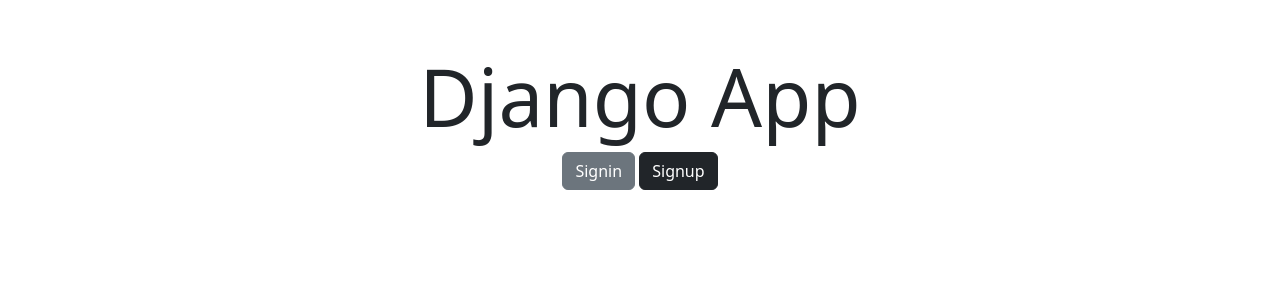
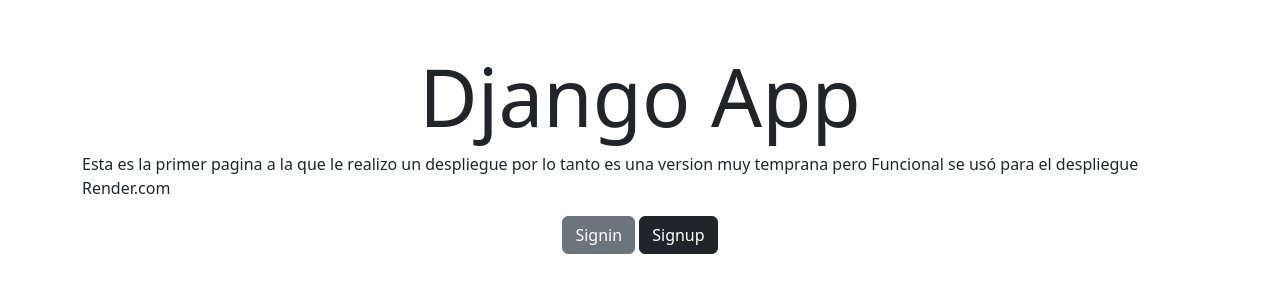
Before and after one commit to bryanmiranda138/django-auth-crud1, a Django app: page / in a window 1280 px wide. Shown: the part 56-356 px from the top of the page. Run offline with Django 3.2, Linux system fonts and the light colour scheme.

Commit message:
commit 21/3

```diff
--- a/task/templates/home.html
+++ b/task/templates/home.html
@@ -3,6 +3,9 @@
 {% block content %}
 <main class="container py-5">
     <h1 class="display-1 text-center">Django App</h1>
+    <p>Esta es la primer pagina a la que le realizo un despliegue por lo tanto
+        es una version muy temprana pero Funcional se usó para el despliegue Render.com
+    </p>
     <div class="text-center">
         <a class="btn btn-secondary" href="/signin/">Signin</a>
         <a class="btn btn-dark" href="/signup/">Signup</a>
```
